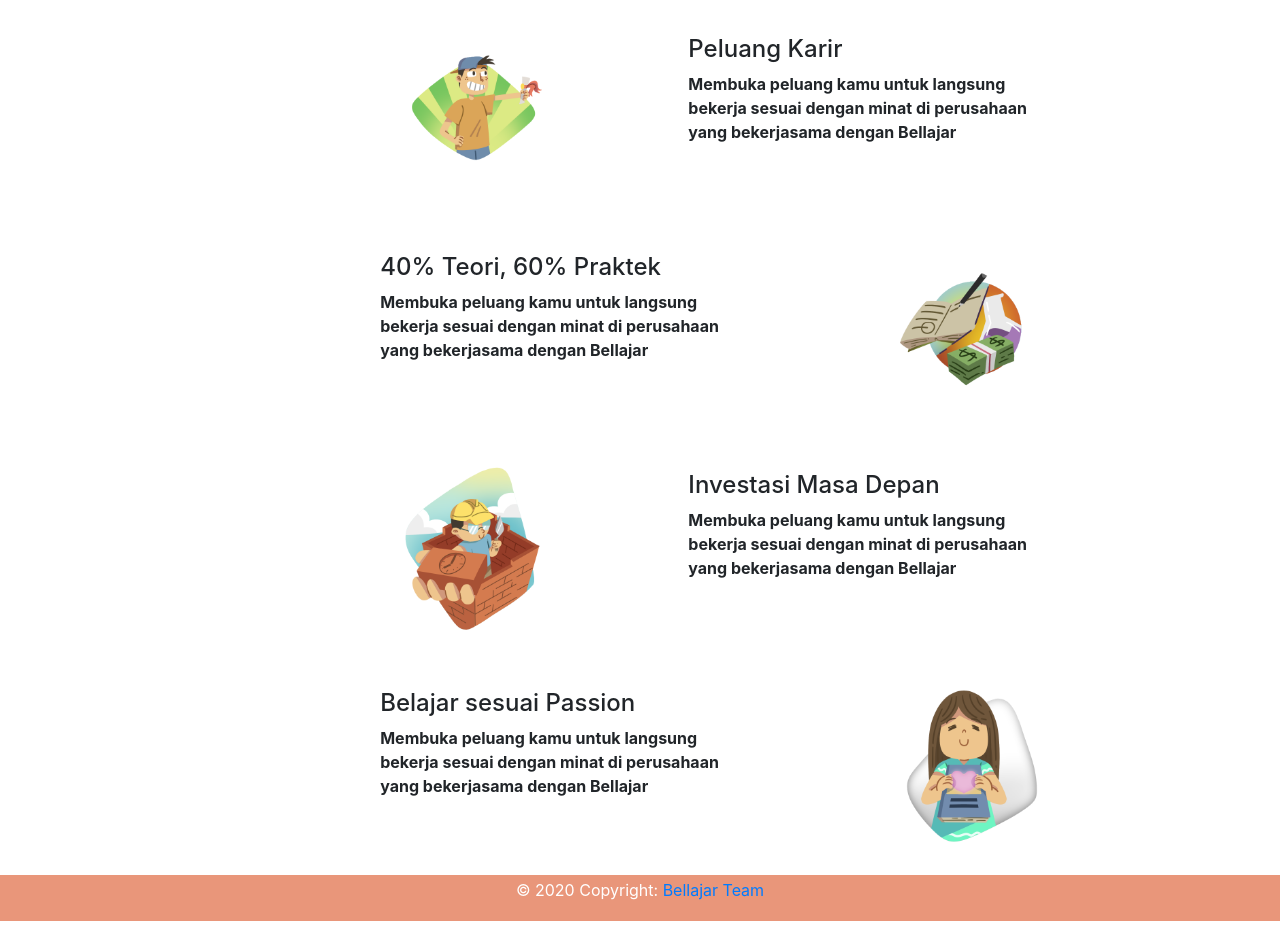
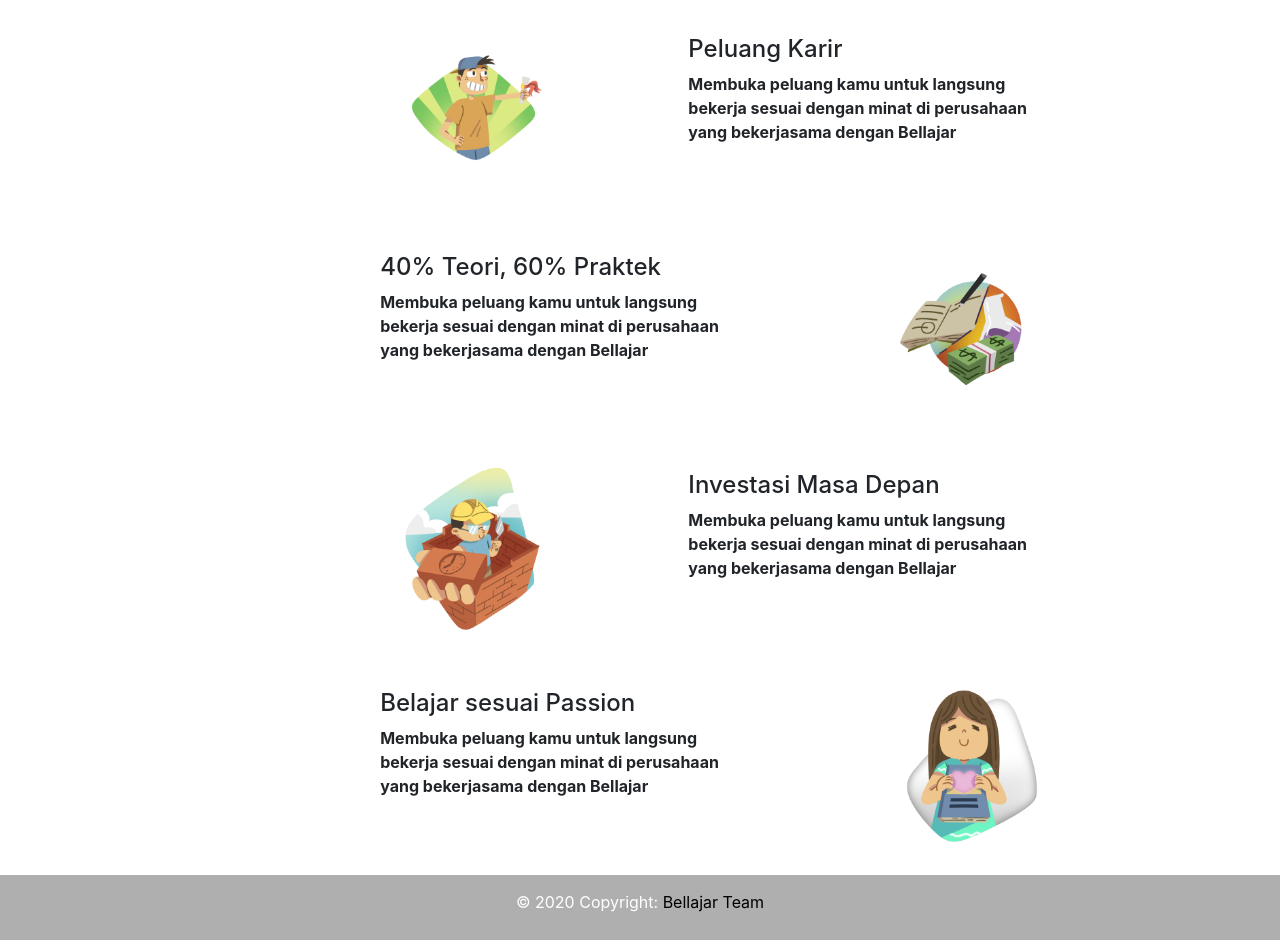
Before and after one commit to abdipriyangga/bellajarWeb, a plain HTML site: page index.html in a window 1280 px wide. Shown: the part 881-1821 px from the top of the page. Drawn offline with nearby package versions, Linux system fonts and the light colour scheme.

Commit message:
revisi index

```diff
--- a/index.html
+++ b/index.html
@@ -8,7 +8,7 @@
     <!-- Bootstrap CSS -->
     <link rel="stylesheet" href="https://cdn.jsdelivr.net/npm/bootstrap@4.5.3/dist/css/bootstrap.min.css" integrity="sha384-TX8t27EcRE3e/ihU7zmQxVncDAy5uIKz4rEkgIXeMed4M0jlfIDPvg6uqKI2xXr2" crossorigin="anonymous">
     <script src="https://kit.fontawesome.com/3758169881.js" crossorigin="anonymous"></script>
-    <title>Hello, world!</title>
+    <title>Bellajar Team</title>
     <style>
         .btn-search{
             display: absolute ;
@@ -58,8 +58,8 @@
         }
         footer {
           text-align: center;
-          padding: 3px;
-          background-color: DarkSalmon;
+          padding: 10px;
+          background-color: rgb(175, 175, 175);
           color: white;
         }
     </style>
@@ -197,8 +197,8 @@
           </section>
         </div>
         <footer>
-          <p>© 2020 Copyright:
-          <a href="#">Bellajar Team</a></p>
+          <p style="margin-top: 5px;">© 2020 Copyright:
+          <a href="#" style="color: black; text-decoration: none;">Bellajar Team</a></p>
         </footer>
     <script src="https://code.jquery.com/jquery-3.5.1.slim.min.js" integrity="sha384-DfXdz2htPH0lsSSs5nCTpuj/zy4C+OGpamoFVy38MVBnE+IbbVYUew+OrCXaRkfj" crossorigin="anonymous"></script>
     <script src="https://cdn.jsdelivr.net/npm/bootstrap@4.5.3/dist/js/bootstrap.bundle.min.js" integrity="sha384-ho+j7jyWK8fNQe+A12Hb8AhRq26LrZ/JpcUGGOn+Y7RsweNrtN/tE3MoK7ZeZDyx" crossorigin="anonymous"></script>
```
